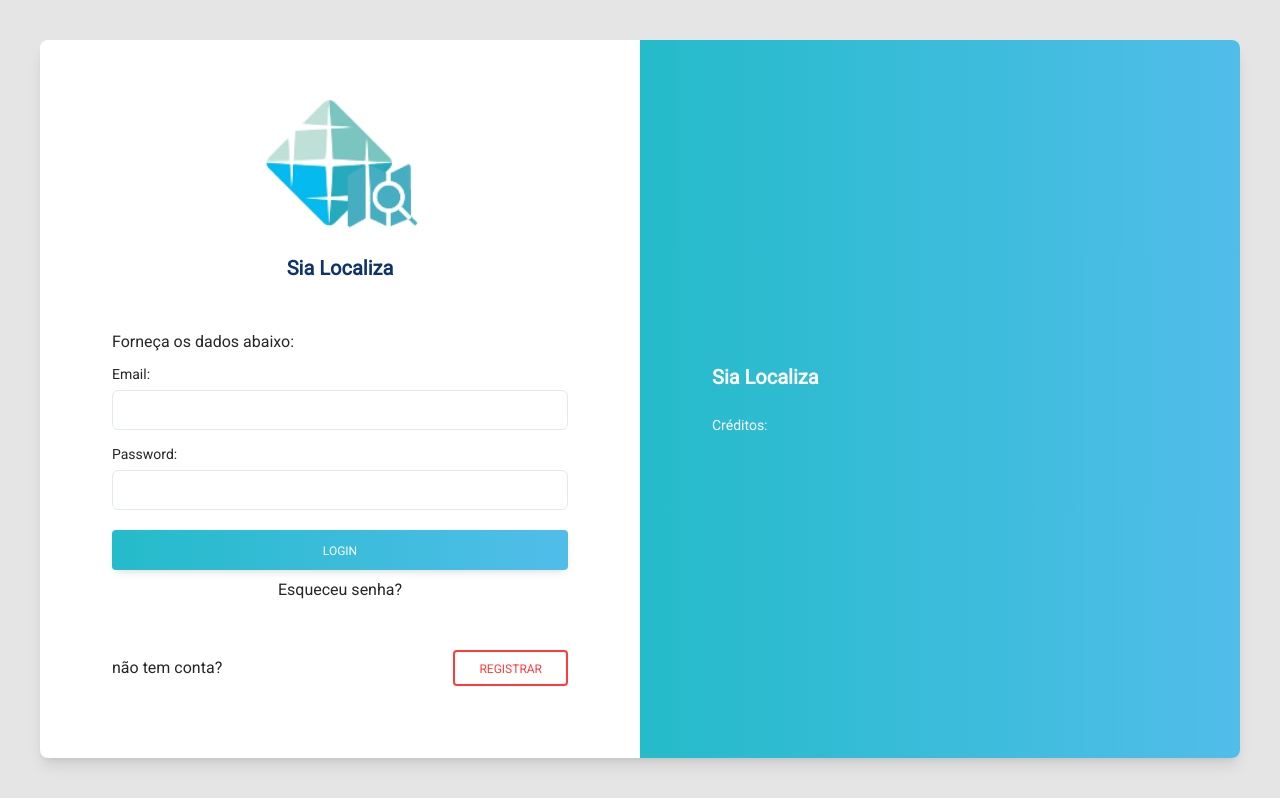
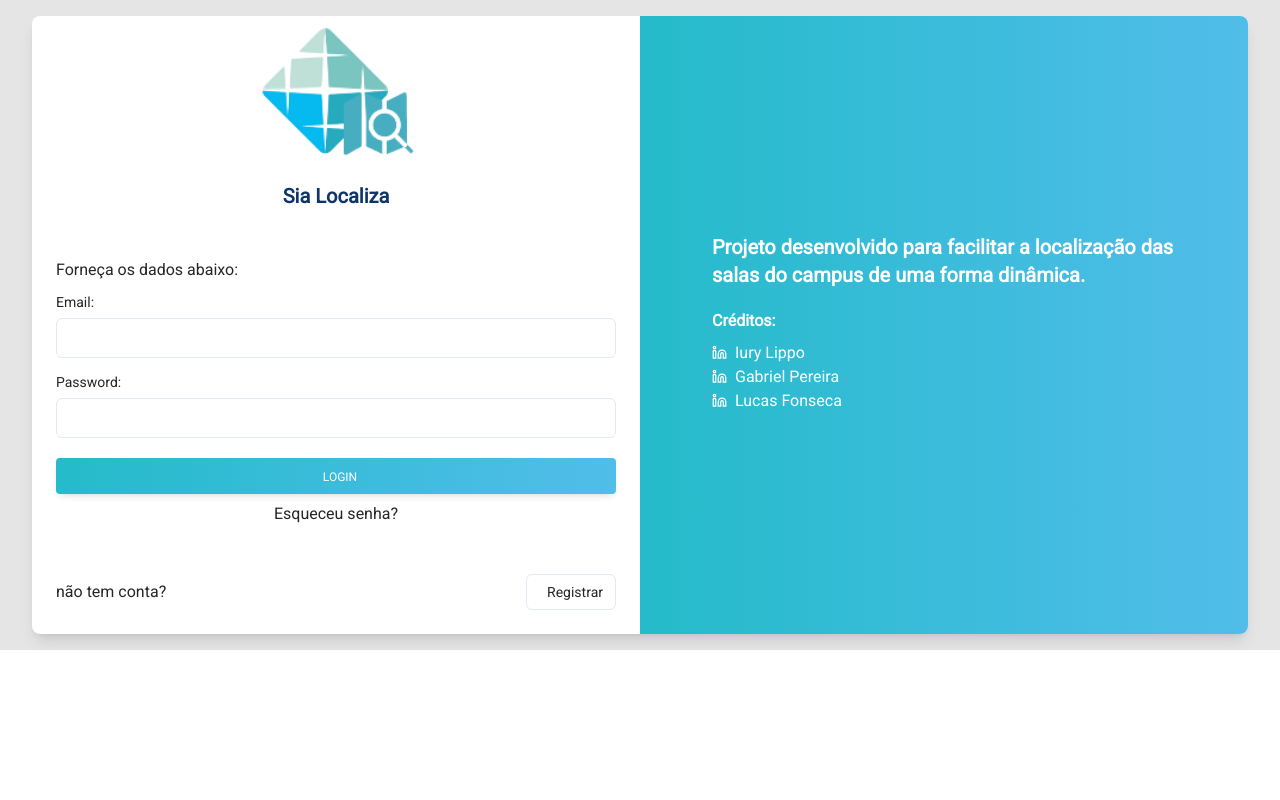
Before and after one commit to iurylippo/sia-localiza-app, a React (Vite) app: page /login in a window 1280 px wide. Built offline with nearby package versions, Linux system fonts and the light colour scheme.

Commit message:
feat: add credits on login page

```diff
--- /dev/null
+++ b/src/components/buttons/button/index.tsx
@@ -0,0 +1,40 @@
+import { Button as BaseButon } from '@/components/layout/button';
+import { BtnLoading } from '../loading';
+import { type CSSProperties } from 'react';
+
+interface SearchButtonProps {
+  title: string;
+  onClick?: () => void;
+  isLoading?: boolean;
+  className?: string;
+  type?: 'submit' | 'reset' | 'button';
+  style?: CSSProperties;
+  isOutline?: boolean;
+}
+
+export function Button({
+  title,
+  onClick,
+  className,
+  type = 'button',
+  style,
+  isLoading = false,
+  isOutline = false,
+}: SearchButtonProps) {
+  return (
+    <BaseButon
+      style={style}
+      className={`${className} flex justify-center`}
+      type={type}
+      size="sm"
+      onClick={onClick}
+      variant={isOutline ? 'outline' : 'default'}
+    >
+      {isLoading ? (
+        <BtnLoading />
+      ) : (
+        <>{<span className="ml-2">{title}</span>}</>
+      )}
+    </BaseButon>
+  );
+}
--- /dev/null
+++ b/src/components/buttons/loading/index.tsx
@@ -0,0 +1,30 @@
+export function BtnLoading() {
+  return (
+    <svg
+      version="1.1"
+      id="loader-1"
+      xmlns="http://www.w3.org/2000/svg"
+      x="0px"
+      y="0px"
+      width="30px"
+      height="30px"
+      viewBox="0 0 50 50"
+      xmlSpace="preserve"
+    >
+      <path
+        fill="#fff"
+        d="M25.251,6.461c-10.318,0-18.683,8.365-18.683,18.683h4.068c0-8.071,6.543-14.615,14.615-14.615V6.461z"
+      >
+        <animateTransform
+          attributeType="xml"
+          attributeName="transform"
+          type="rotate"
+          from="0 25 25"
+          to="360 25 25"
+          dur="0.6s"
+          repeatCount="indefinite"
+        />
+      </path>
+    </svg>
+  );
+}
--- a/src/components/buttons/search-button/index.tsx
+++ b/src/components/buttons/search-button/index.tsx
@@ -1,5 +1,6 @@
 import { Button } from '@/components/layout/button';
 import { SearchIcon } from 'lucide-react';
+import { BtnLoading } from '../loading';
 
 interface SearchButtonProps {
   title?: string;
@@ -15,32 +16,7 @@ export function SearchButton({
   return (
     <Button size="sm" onClick={onClick}>
       {isLoading ? (
-        <svg
-          version="1.1"
-          id="loader-1"
-          xmlns="http://www.w3.org/2000/svg"
-          x="0px"
-          y="0px"
-          width="30px"
-          height="30px"
-          viewBox="0 0 50 50"
-          xmlSpace="preserve"
-        >
-          <path
-            fill="#fff"
-            d="M25.251,6.461c-10.318,0-18.683,8.365-18.683,18.683h4.068c0-8.071,6.543-14.615,14.615-14.615V6.461z"
-          >
-            <animateTransform
-              attributeType="xml"
-              attributeName="transform"
-              type="rotate"
-              from="0 25 25"
-              to="360 25 25"
-              dur="0.6s"
-              repeatCount="indefinite"
-            />
-          </path>
-        </svg>
+        <BtnLoading />
       ) : (
         <>
           <SearchIcon size={20} />
--- a/src/hooks/useUserAuth.ts
+++ b/src/hooks/useUserAuth.ts
@@ -9,6 +9,7 @@ import {
   type UserLoginData,
   type UserSignInResponseType,
 } from '@/common/types';
+import { useState } from 'react';
 
 // type AccessTokenDecodedType = {
 //   tenant_id: string
@@ -19,6 +20,7 @@ import {
 
 export function useUserAuth() {
   const { setUserStore } = useUserStore();
+  const [isLoading, setIsLoading] = useState(false);
 
   async function refreshTokenAutomation(autoRefetch = true) {
     const tokenStored = TokenService.getAccessToken();
@@ -74,6 +76,7 @@ export function useUserAuth() {
 
   const userSignInMutation = useMutation(
     async (data: UserLoginData) => {
+      setIsLoading(true);
       return await BASE_API.post('/auth/authenticate', {
         email: data.email,
         password: data.password,
@@ -83,11 +86,16 @@ export function useUserAuth() {
       retry: false,
       onSuccess: (data: { data: UserSignInResponseType }) => {
         storeUserSignInDataResponse(data.data);
+        setIsLoading(false);
+      },
+      onError: () => {
+        setIsLoading(false);
       },
     }
   );
   return {
     userSignInMutation,
     refreshTokenAutomation,
+    isLoading,
   };
 }
--- a/src/pages/login/index.tsx
+++ b/src/pages/login/index.tsx
@@ -14,8 +14,10 @@ import {
   FormMessage,
 } from '@/components/layout/form';
 import { Input } from '@/components/layout/input';
-import { Button } from '@/components/layout/button';
+import { Button } from '@/components/buttons/button';
 import { siaLocalizaLogo } from '@/assets';
+import { toast } from '@/components/layout/use-toast';
+import { LinkedinIcon } from 'lucide-react';
 
 const FormSchema = z.object({
   email: z
@@ -29,7 +31,9 @@ const FormSchema = z.object({
 });
 
 export function Login() {
-  const { refreshTokenAutomation, userSignInMutation } = useUserAuth();
+  const { refreshTokenAutomation, userSignInMutation, isLoading } =
+    useUserAuth();
+
   const form = useForm<z.infer<typeof FormSchema>>({
     resolver: zodResolver(FormSchema),
     defaultValues: {
@@ -53,11 +57,17 @@ export function Login() {
         error?.response &&
         error.response.status === HttpStatusCode.Unauthorized
       ) {
-        // return toast.error('email ou senha inválidos!')
-        console.log('Email ou senha inválidos!');
+        toast({
+          title: 'email ou senha inválidos!',
+          variant: 'alert',
+        });
+        return;
       }
-      console.log('Ocorreu um erro inesperado, tente novamente.');
-      //   toast.error('Ocorreu um erro inesperado, tente novamente.')
+
+      toast({
+        title: 'Ocorreu um erro inesperado, tente novamente.',
+        variant: 'destructive',
+      });
     }
   }
 
@@ -78,26 +88,29 @@ export function Login() {
   }, []);
 
   return (
-    <section className="h-full gradient-form bg-neutral-200 dark:bg-neutral-700">
-      <div className="container h-full p-10">
-        <div className="flex flex-wrap items-center justify-center h-full g-6 text-neutral-800 dark:text-neutral-200">
+    <section className="flex items-center justify-center h-screen lg:h-full gradient-form bg-neutral-200 dark:bg-neutral-700">
+      <div className="container py-4">
+        <div className="flex flex-wrap items-center justify-center g-6 text-neutral-800 dark:text-neutral-200">
           <div className="w-full">
             <div className="block bg-white rounded-lg shadow-lg dark:bg-neutral-800">
               <div className="g-0 lg:flex lg:flex-wrap">
                 <div className="px-4 md:px-0 lg:w-6/12">
-                  <div className="md:mx-6 md:p-12">
+                  <div className=" md:mx-6">
                     <div className="text-center">
                       <img
                         className="w-48 mx-auto rounded"
                         src={siaLocalizaLogo}
                         alt="logo"
                       />
-                      <h4 className="pb-1 mt-1 mb-12 text-xl font-semibold text-title">
+                      <h4 className="pb-1 mt-1 mb-12 text-xl font-bold text-title">
                         Sia Localiza
                       </h4>
                     </div>
                     <Form {...form}>
-                      <form onSubmit={form.handleSubmit(onSubmit)}>
+                      <form
+                        className="h-full "
+                        onSubmit={form.handleSubmit(onSubmit)}
+                      >
                         <p className="mb-4">Forneça os dados abaixo:</p>
                         <div
                           className="relative mb-4"
@@ -140,28 +153,26 @@ export function Login() {
                         </div>
                         <div className="pt-1 pb-1 mb-12 text-center">
                           <Button
+                            isLoading={isLoading}
+                            title="Login"
                             type="submit"
                             style={{
                               background:
                                 'linear-gradient(to right, #24bbca, #51bdea)',
                             }}
                             className="mb-3 inline-block w-full rounded px-6 pb-2 pt-2.5 text-xs font-medium uppercase leading-normal text-white shadow-[0_4px_9px_-4px_rgba(0,0,0,0.2)] transition duration-150 ease-in-out hover:shadow-[0_8px_9px_-4px_rgba(0,0,0,0.1),0_4px_18px_0_rgba(0,0,0,0.2)] focus:shadow-[0_8px_9px_-4px_rgba(0,0,0,0.1),0_4px_18px_0_rgba(0,0,0,0.2)] focus:outline-none focus:ring-0 active:shadow-[0_8px_9px_-4px_rgba(0,0,0,0.1),0_4px_18px_0_rgba(0,0,0,0.2)]"
-                          >
-                            Login
-                          </Button>
+                          />
 
                           <a href="#!">Esqueceu senha?</a>
                         </div>
                         <div className="flex items-center justify-between pb-6">
                           <p className="mb-0 mr-2">não tem conta?</p>
-                          <button
+                          {/* isLoading */}
+                          <Button
+                            isOutline={true}
+                            title="Registrar"
                             type="submit"
-                            className="inline-block rounded border-2 border-danger px-6 pb-[6px] pt-2 text-xs font-medium uppercase leading-normal text-danger transition duration-150 ease-in-out hover:border-danger-600 hover:bg-neutral-500 hover:bg-opacity-10 hover:text-danger-600 focus:border-danger-600 focus:text-danger-600 focus:outline-none focus:ring-0 active:border-danger-700 active:text-danger-700 dark:hover:bg-neutral-100 dark:hover:bg-opacity-10"
-                            data-te-ripple-init
-                            data-te-ripple-color="light"
-                          >
-                            Registrar
-                          </button>
+                          />
                         </div>
                       </form>
                     </Form>
@@ -175,8 +186,47 @@ export function Login() {
                   }}
                 >
                   <div className="px-4 py-6 text-white md:mx-6 md:p-12">
-                    <h4 className="mb-6 text-xl font-semibold">Sia Localiza</h4>
-                    <p className="text-sm">Créditos:</p>
+                    <header>
+                      <h4 className="mb-6 text-xl font-semibold">
+                        Projeto desenvolvido para facilitar a localização das
+                        salas do campus de uma forma dinâmica.
+                      </h4>
+                    </header>
+                    <div>
+                      <p className="mb-4 font-semibold text-md">Créditos:</p>
+                      <div>
+                        <div className="flex items-center mb-2">
+                          <a
+                            className="flex"
+                            href="https://www.linkedin.com/in/iurylippo"
+                            target="__blank"
+                          >
+                            <LinkedinIcon className="mr-2" size={15} />
+                            <span>Iury Lippo</span>
+                          </a>
+                        </div>
+                        <div className="flex items-center mb-2">
+                          <a
+                            className="flex"
+                            href="https://www.linkedin.com/in/gabriel-pereira-da-silva-2784b3175"
+                            target="__blank"
+                          >
+                            <LinkedinIcon className="mr-2" size={15} />
+                            <span>Gabriel Pereira</span>
+                          </a>
+                        </div>
+                        <div className="flex items-center mb-2">
+                          <a
+                            className="flex"
+                            href="https://www.linkedin.com/in/lucas-fonseca-59a55a163"
+                            target="__blank"
+                          >
+                            <LinkedinIcon className="mr-2" size={15} />
+                            <span>Lucas Fonseca</span>
+                          </a>
+                        </div>
+                      </div>
+                    </div>
                   </div>
                 </div>
               </div>
```
